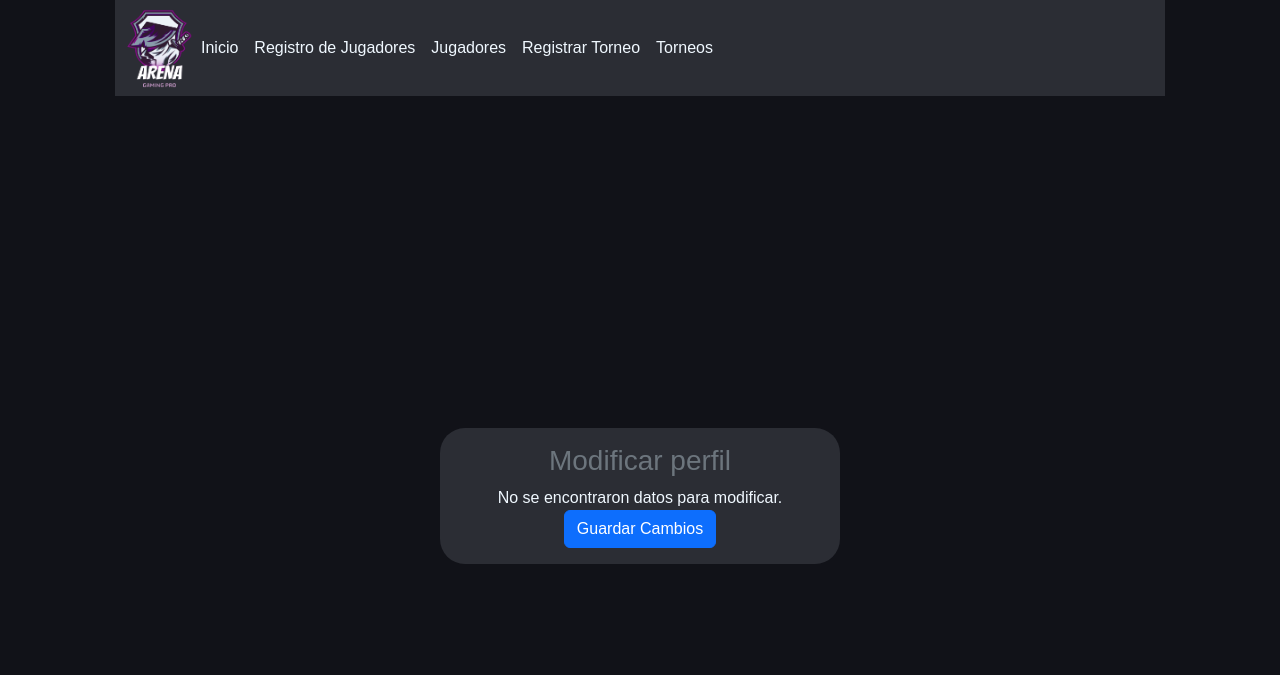
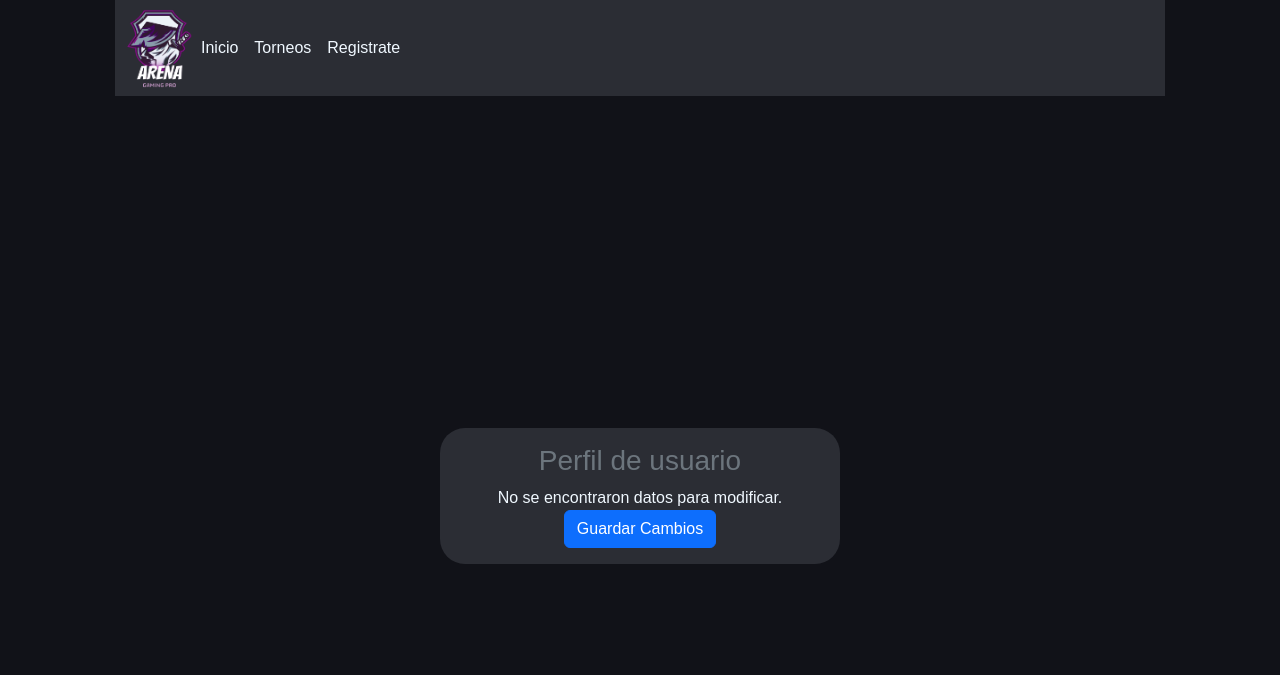
Before and after one commit to Marodriguezf/ArenaGames, a PHP site: page /crud_php/modificar_persona.php?id=1 in a window 1280 px wide. Shown: the top 675 px of the page. Run offline with PHP 8.4, Linux system fonts and the light colour scheme; data that the repository does not hold is empty; some libraries are stand-ins or nearby versions.

Commit message:
Navegacion

```diff
--- a/crud_php/modificar_persona.php
+++ b/crud_php/modificar_persona.php
@@ -47,16 +47,10 @@ if (isset($_GET["id"])) {
                         <a class="nav-link" href="../index.html">Inicio</a>
                     </li>
                     <li class="nav-item">
-                        <a class="nav-link" href="index.php">Registro de Jugadores</a>
+                        <a class="nav-link" href="./torneos.html">Torneos</a>
                     </li>
                     <li class="nav-item">
-                        <a class="nav-link" href="jugadores.php">Jugadores</a>
-                    </li>
-                    <li class="nav-item">
-                        <a class="nav-link" href="#">Registrar Torneo</a>
-                    </li>
-                    <li class="nav-item">
-                        <a class="nav-link" href="#">Torneos</a>
+                        <a class="nav-link" href="./crud_php/index.php">Registrate</a>
                     </li>
                 </ul>
             </div>
@@ -65,7 +59,7 @@ if (isset($_GET["id"])) {
 
     <div class="form">
         <form class="content col-4 p-3 m-auto" method="POST">
-            <h3 class="text-center text-secondary">Modificar perfil</h3>
+            <h3 class="text-center text-secondary">Perfil de usuario</h3>
             <input type="hidden" name="id" value="<?= $_GET["id"] ?>">
             <?php
             include "controlador/Modificar_Persona.php";
--- a/index.html
+++ b/index.html
@@ -35,10 +35,10 @@
             <a class="nav-link active" aria-current="page" href="./index.html">Inicio</a>
           </li>
           <li class="nav-item">
-            <a class="nav-link" href="./crud_php/index.php">Registrar jugadores</a>
+            <a class="nav-link" href="./torneos.html">Torneos</a>
           </li>
           <li class="nav-item">
-            <a class="nav-link" href="./torneos.html">Torneos</a>
+            <a class="nav-link" href= "./crud_php/index.php">Registrate</a>
           </li>
         </ul>
       </div>
```
Also changed, not shown: crud_php/index.php (+2 -8 lines).
